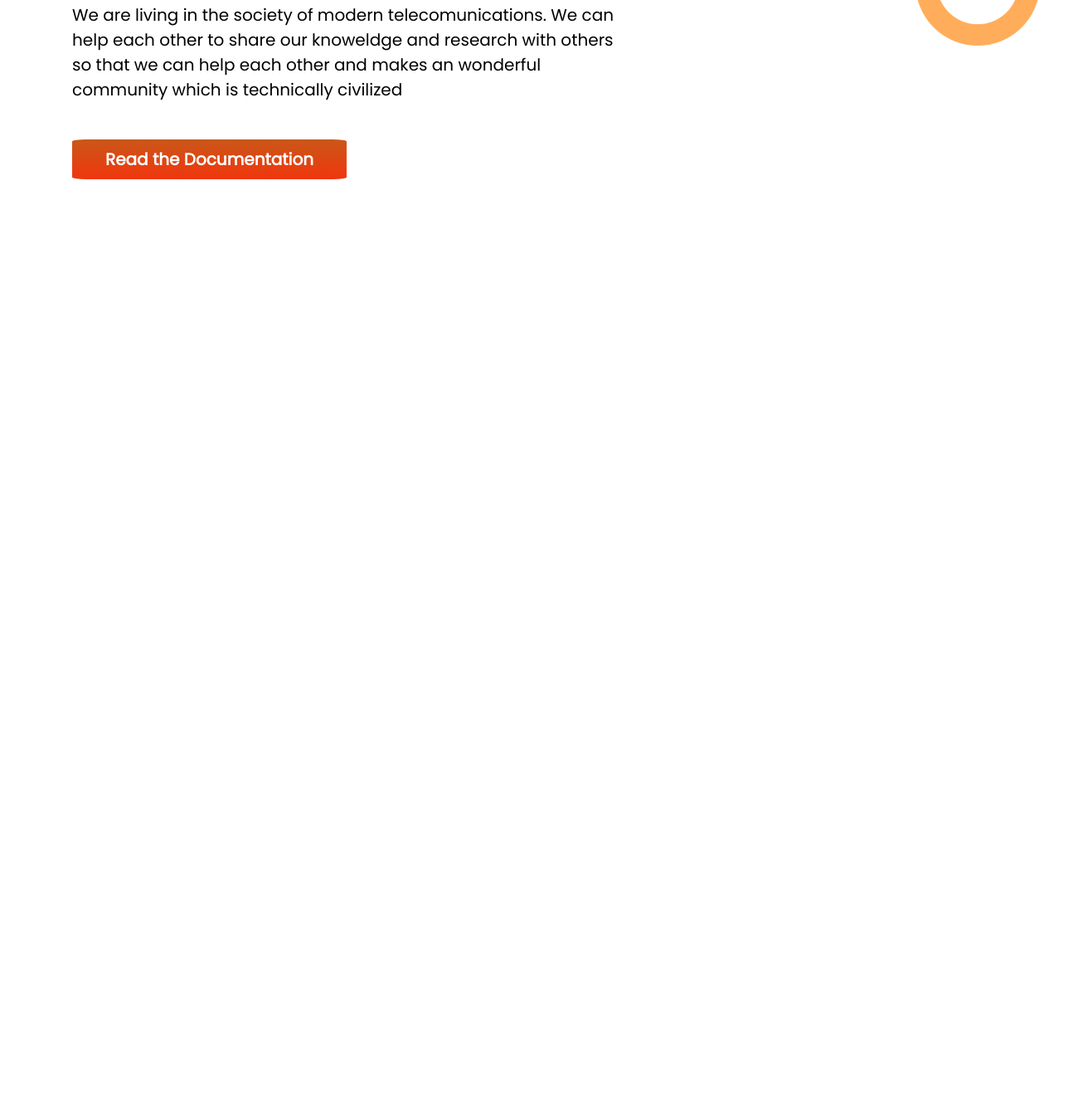
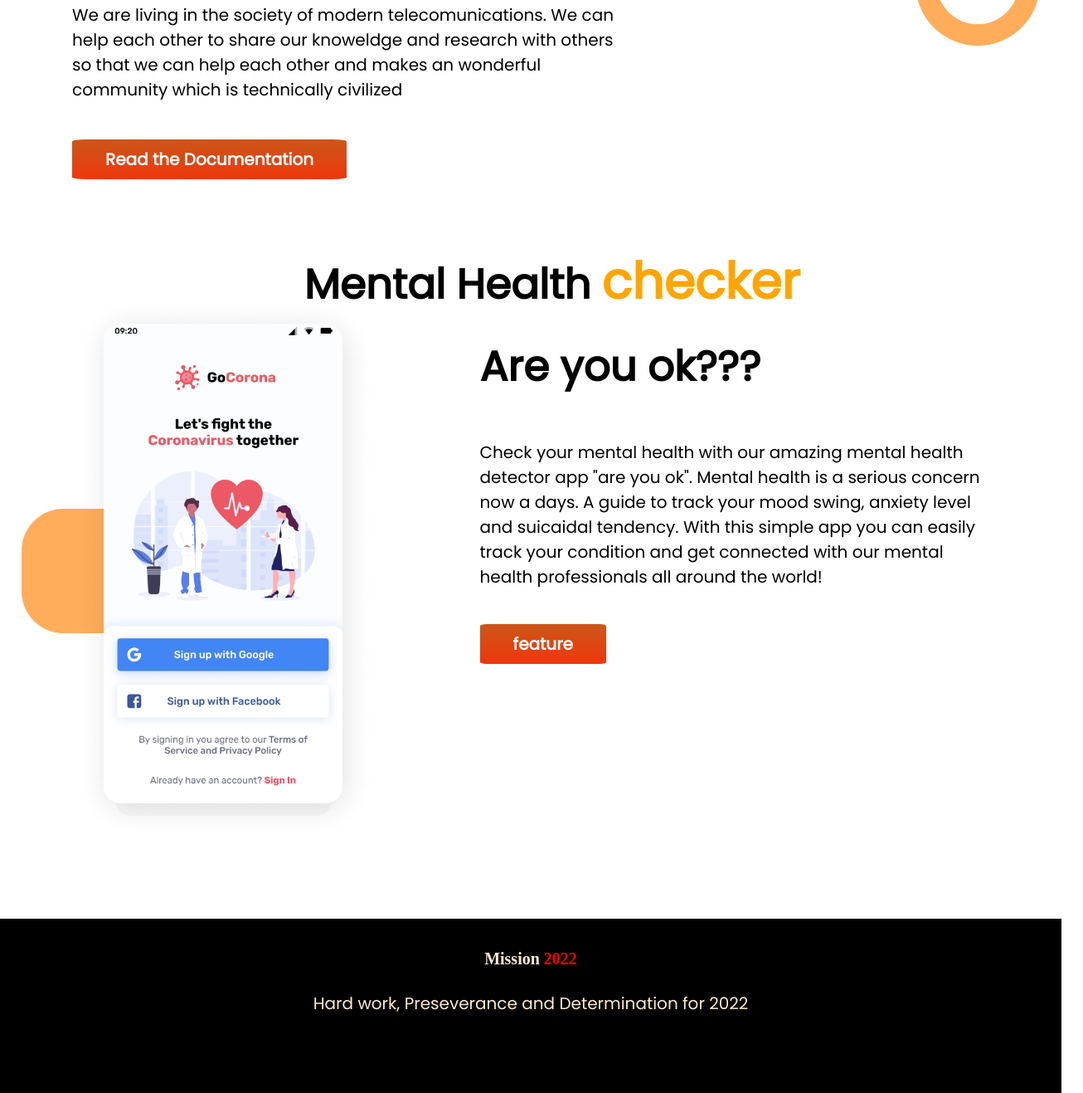
Before and after one commit to pinkyjannat/1st-mission, a plain HTML site: page index.html in a window 1280 px wide. Shown: the part 2775-4092 px from the top of the page at 83% size, 1306 px wide, since content can reach past the window. Before the commit the page ends 3069 px from the top, so only its background shows below. Drawn offline with Linux system fonts and the light colour scheme.

Commit message:
3rd commit

```diff
--- a/index.html
+++ b/index.html
@@ -66,7 +66,22 @@
         <img src="images/pictures/project.png" alt="group discusion">
     </div>
 </section>
+<section class="my-app ">
+    <h1 class="app-title"> Mental Health <span class="color-text ">checker</span></h1>
+    <div class="flexible-container">
+        <div class="pic-area">
+            <img src="images/pictures/app.png" alt="app picture">
+        </div>
+        <div class="text-area">
+            <h3> Are you ok???  </h3>
+            <P> Check your mental health with our amazing mental health detector app "are you ok". Mental health is a serious concern now a days. A guide to track your mood swing, anxiety level and suicaidal tendency. With this simple app you can easily track your condition and get connected with our mental health professionals all around the world! </P>
+            <a class="app-feauture" href="https://www.linkedin.com/in/jannatul-ferdous-525866217/"target="_blank" rel="">feature</a>
 
-
+        </div>
+    </div>
+</section>
+<footer class="bottom-part"> <h4> Mission <span class="color-text2 "> 2022</span></h4>
+    <p> Hard work, Preseverance and Determination for 2022</p>
+</footer>
 </body>
 </html>
--- a/style.css
+++ b/style.css
@@ -136,3 +136,45 @@ h3{
     max-width:100%;
     padding: 0%;
 }
+.my-app{
+    background-image: url(images/shapes/shape-3.png);
+    background-repeat: no-repeat;
+    background-position:left;
+    background-size: 150px;
+    margin: 2%;
+    max-width:100%;
+    padding: 0%;
+}
+.app-feauture{
+    background: linear-gradient(180deg,rgb(202, 87, 25),rgb(240, 54, 13) );
+    border-radius: 5%;
+    padding: 10px 40px;
+    text-align: center;
+    font-size:20px ;
+    text-decoration: none;
+    font-weight: 600;
+    color: white;
+    margin-top:30%
+}
+.app-title{
+    text-align: center;
+    margin: auto;
+    width: 100%;
+    position: absolute;
+}
+
+.bottom-part{
+    background-color: black;
+    text-align: center;
+    color: blanchedalmond;
+    padding: 10px;
+}
+.color-text2{
+    color: red;
+    font-family:'Times New Roman', Times, serif;
+    font-size: 20px;
+}
+h4{
+    font-size: 20px;
+    font-family: 'Times New Roman', Times, serif;
+}
```
